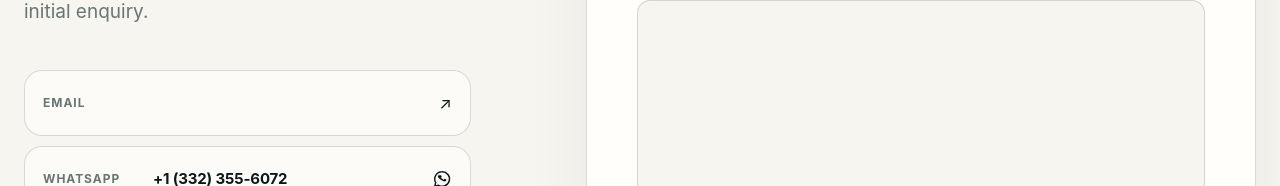
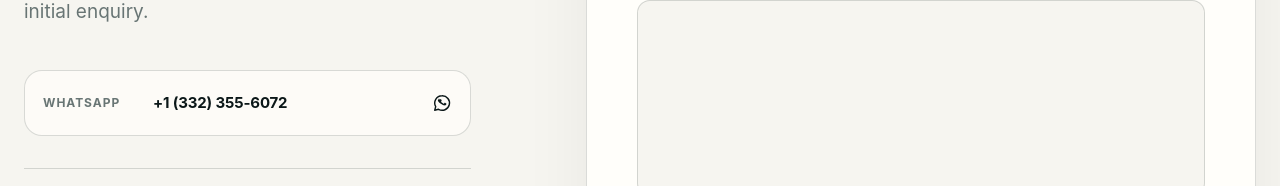
Before and after one commit to victoriashiel/Shiel-ltd, a Next.js app: page /contact in a window 1280 px wide. Shown: the part 612-798 px from the top of the page. Built offline with nearby package versions, Linux system fonts and the light colour scheme; no server answers.

Commit message:
privacy: remove visible email from contact page

```diff
--- a/app/contact/page.tsx
+++ b/app/contact/page.tsx
@@ -29,11 +29,6 @@ export default function ContactPage() {
           </p>
 
           <div className="contact-methods">
-            <a className="contact-method" href={`mailto:${siteConfig.email}`}>
-              <span>Email</span>
-              <strong>{siteConfig.email}</strong>
-              <span aria-hidden="true">↗</span>
-            </a>
             <a
               className="contact-method"
               href={siteConfig.whatsappHref}
```
